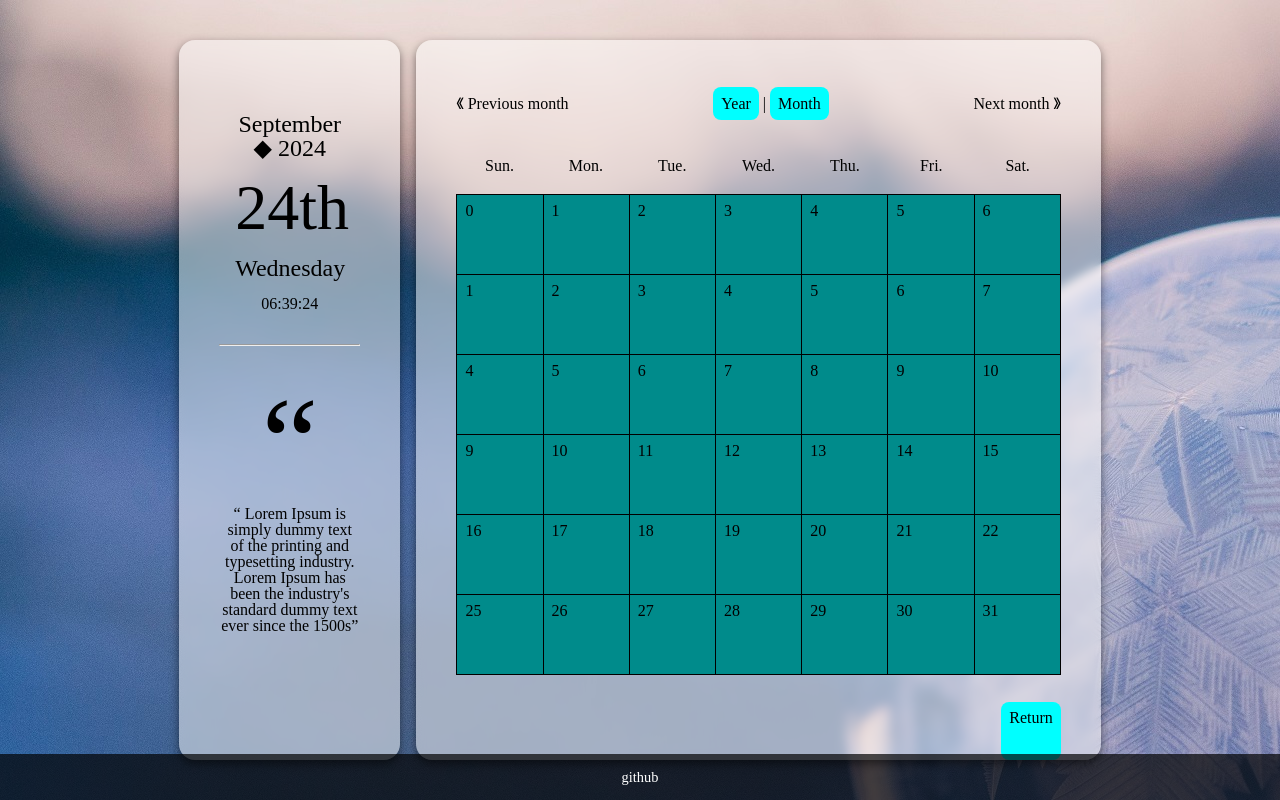
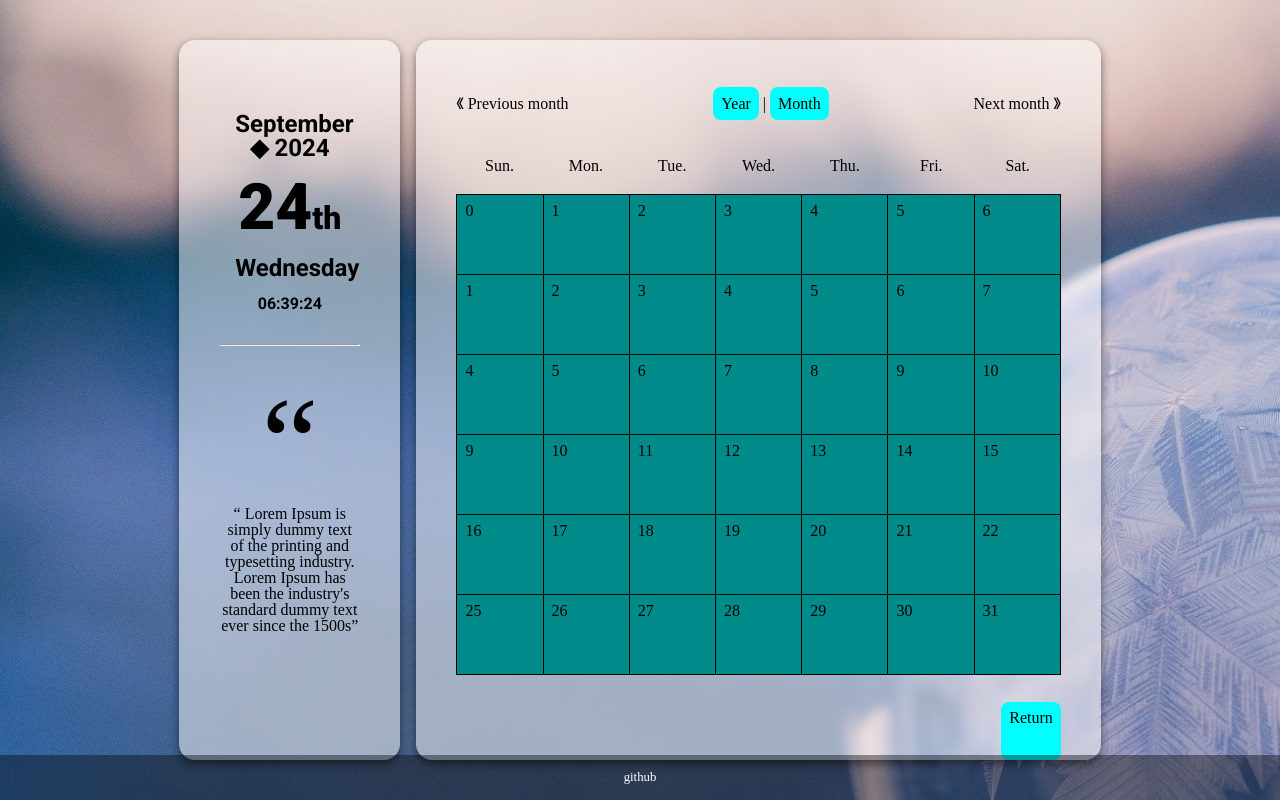
Before and after one commit to LupusXLass1404/calendar, a PHP site: page /design.html in a window 1280 px wide. Run offline with PHP 8.4, Linux system fonts and the light colour scheme.

Commit message:
改字形

```diff
--- a/design.html
+++ b/design.html
@@ -7,6 +7,9 @@
     <title>Document</title>
     <link rel="stylesheet" href="./reset.css">
     <link rel="stylesheet" href="./style.css">
+    <link
+        href="https://fonts.googleapis.com/css2?family=Roboto:ital,wght@0,100;0,300;0,400;0,500;0,700;0,900;1,100;1,300;1,400;1,500;1,700;1,900&display=swap"
+        rel="stylesheet">
 </head>
 
 <body class="month_11">
@@ -18,7 +21,7 @@
                     September ◆ 2024
                 </p>
                 <p class="day">
-                    24th
+                    24<span class="ordinal">th</span>
                 </p>
                 <p class="week">
                     Wednesday
--- a/style.css
+++ b/style.css
@@ -97,46 +97,48 @@
     margin: 32px 0;
 }
 
-.timeBox,
-.quotation {
-
-    border-radius: 16px;
-}
-
 /* 顯示時間 */
 .timeBox p {
     margin: 16px;
+    font-family: "Roboto", sans-serif;
 }
 
 .timeBox .yearMonth {
-    font-size: 1.5em;
+    font-size: 1.5rem;
+    font-weight: 700;
 }
 
 .timeBox .day {
-    font-size: 4em;
+    font-size: 4rem;
+    font-weight: 900;
+}
+
+.timeBox .day .ordinal {
+    font-size: 2rem;
 }
 
 .timeBox .week {
-    font-size: 1.5em;
+    font-size: 1.5rem;
+    font-weight: 700;
 }
 
 .timeBox .time {
-    font-size: 1em;
+    font-size: 1rem;
+    font-weight: bold;
 }
 
 /* 引文 */
 .quotation .mark {
-    font-size: 8em;
+    font-size: 8rem;
 }
-
 
 /* ============== 頁尾 ============== */
 footer {
     width: 100%;
     padding: 16px;
-    background-color: rgba(0, 0, 0, 0.7);
+    background-color: rgba(0, 0, 0, 0.4);
     color: white;
-    font-size: 0.9em;
+    font-size: 0.8rem;
     text-align: center;
     margin-top: 40px;
     position: fixed;
```
